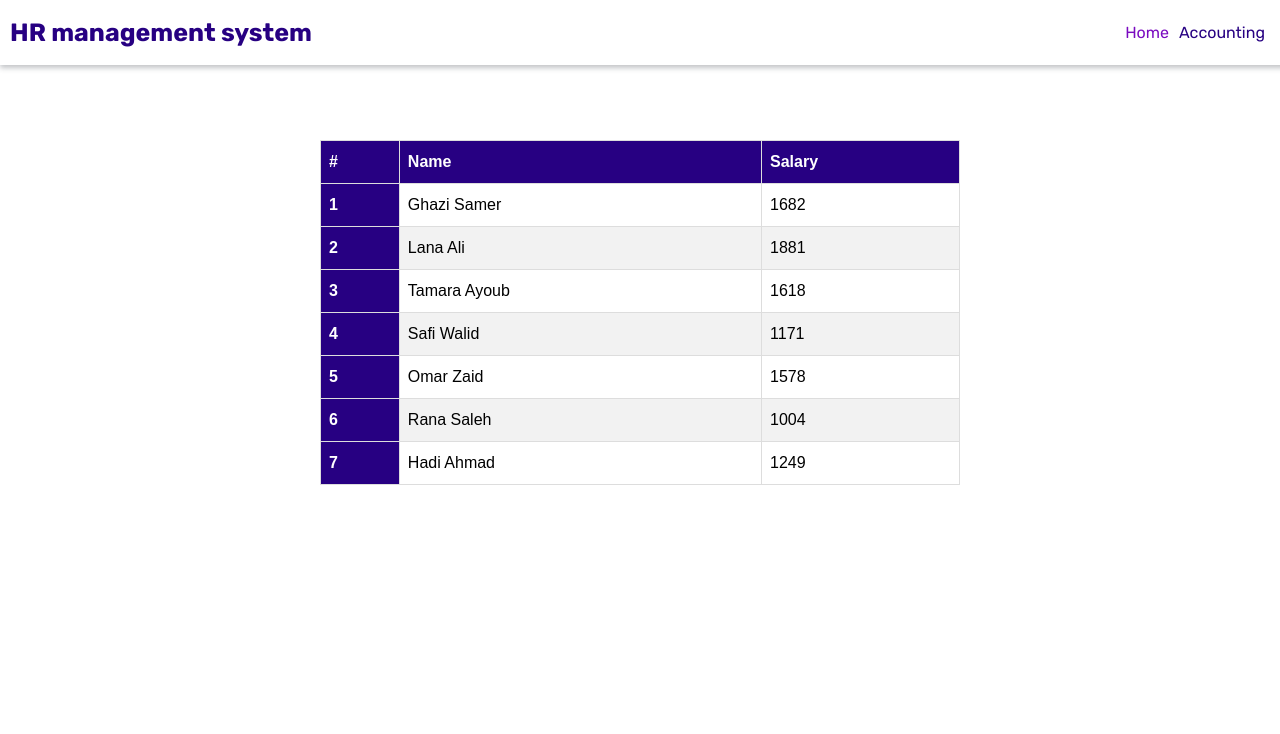
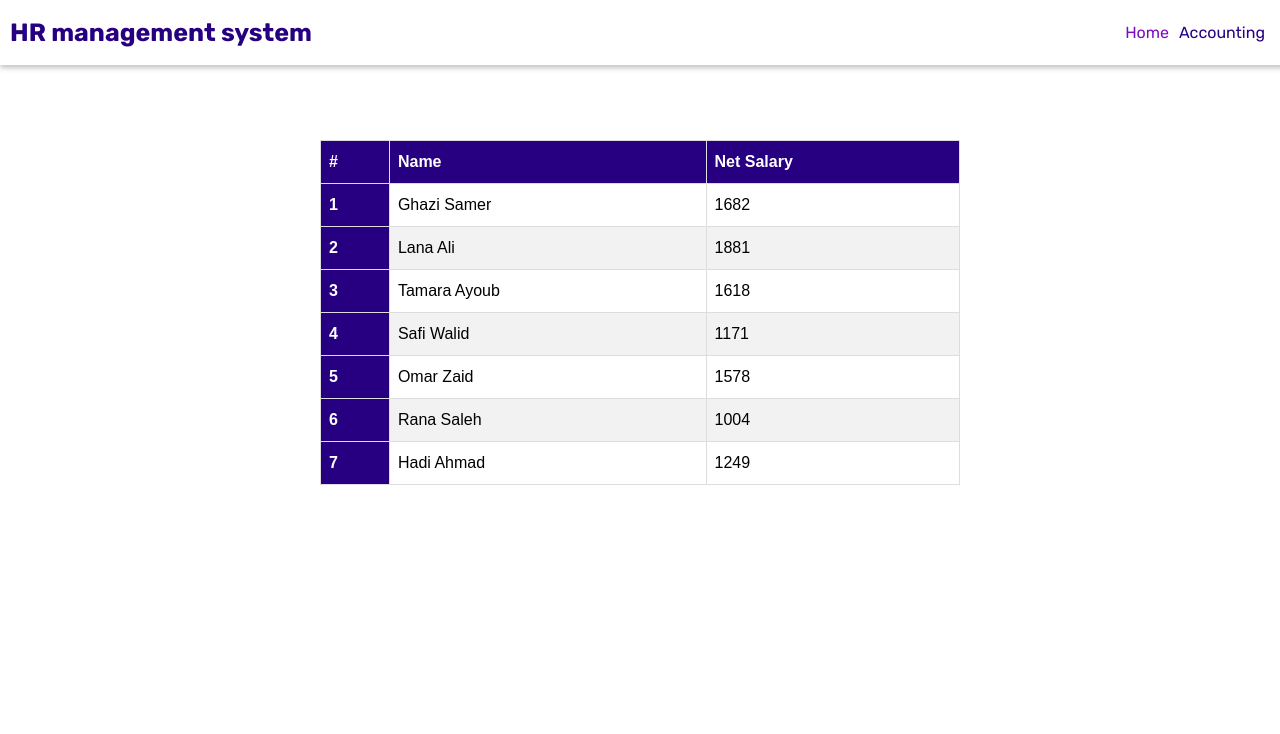
Before and after one commit to hamzhfreajat/HR-management-system, a plain HTML site: page index.html in a window 1280 px wide. Shown: the top 734 px of the page. Drawn offline with Linux system fonts and the light colour scheme; a web font is replaced by a local one.

Commit message:
Update index.html

```diff
--- a/index.html
+++ b/index.html
@@ -31,7 +31,7 @@
             <tr>
                 <th>#</th>
                 <th>Name</th>
-                <th>Salary</th>
+                <th>Net Salary</th>
             </tr>
             </thead>
             <tbody id="user-table-body">
```
